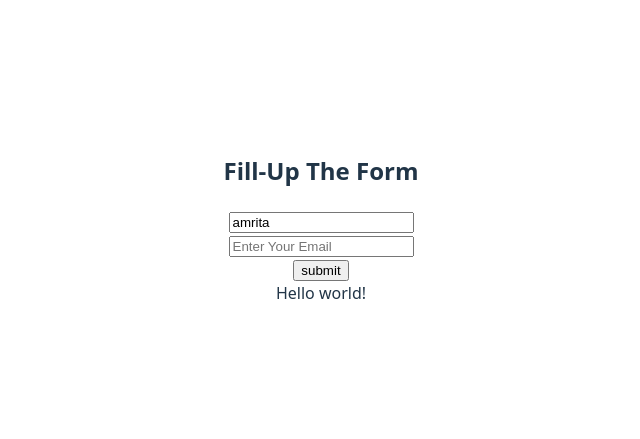
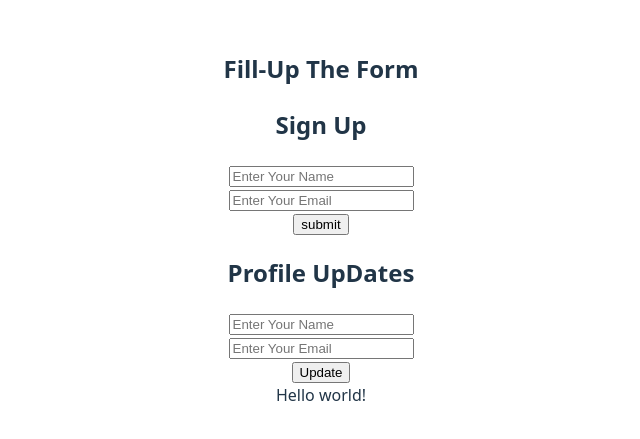
Before and after one commit to Amitkumersarkar/Form-master, a React (Vite) app: page / in a window 1280 px wide. Shown: the part 181-620 px from the top of the page, without its empty margins (319-959 px from the left). Built offline with nearby package versions, Linux system fonts and the light colour scheme.

Commit message:
added new file

```diff
--- a/src/App.jsx
+++ b/src/App.jsx
@@ -2,6 +2,7 @@
 import './App.css'
 import HookForm from './components/HookForm/HookForm'
 import RefForm from './components/RefForm/RefForm'
+import ReuseableFrom from './components/ReuseableFrom/ReuseableFrom'
 // import SimpleForm from './components/SimpleForm/SimpleForm'
 import StateFulForm from './components/StateFulForm/StateFulForm'
 
@@ -13,8 +14,10 @@ function App() {
       {/* <SimpleForm></SimpleForm> */}
       {/* <StateFulForm></StateFulForm> */}
       {/* <RefForm></RefForm> */}
-      <HookForm></HookForm>
-    </div>
+      {/* <HookForm></HookForm> */}
+      <ReuseableFrom formTitle={'Sign Up'}></ReuseableFrom>
+      <ReuseableFrom formTitle={'Profile UpDates'} submitBtnText='Update'></ReuseableFrom>
+    </div >
   )
 }
 
--- /dev/null
+++ b/src/components/ReuseableFrom/ReuseableFrom.jsx
@@ -0,0 +1,20 @@
+
+const ReuseableFrom = ({ formTitle, submitBtnText = 'submit' }) => {
+    const handleSubmit = (e) => {
+        e.preventDefault();
+    }
+    return (
+        <div>
+            <h2>{formTitle}</h2>
+            <form onSubmit={handleSubmit}>
+                <input type="text" name='Name' placeholder="Enter Your Name" />
+                <br />
+                <input type="text" name="Email" placeholder="Enter Your Email" />
+                <br />
+                <input type="submit" value={submitBtnText} />
+            </form>
+        </div>
+    );
+};
+
+export default ReuseableFrom;
```
